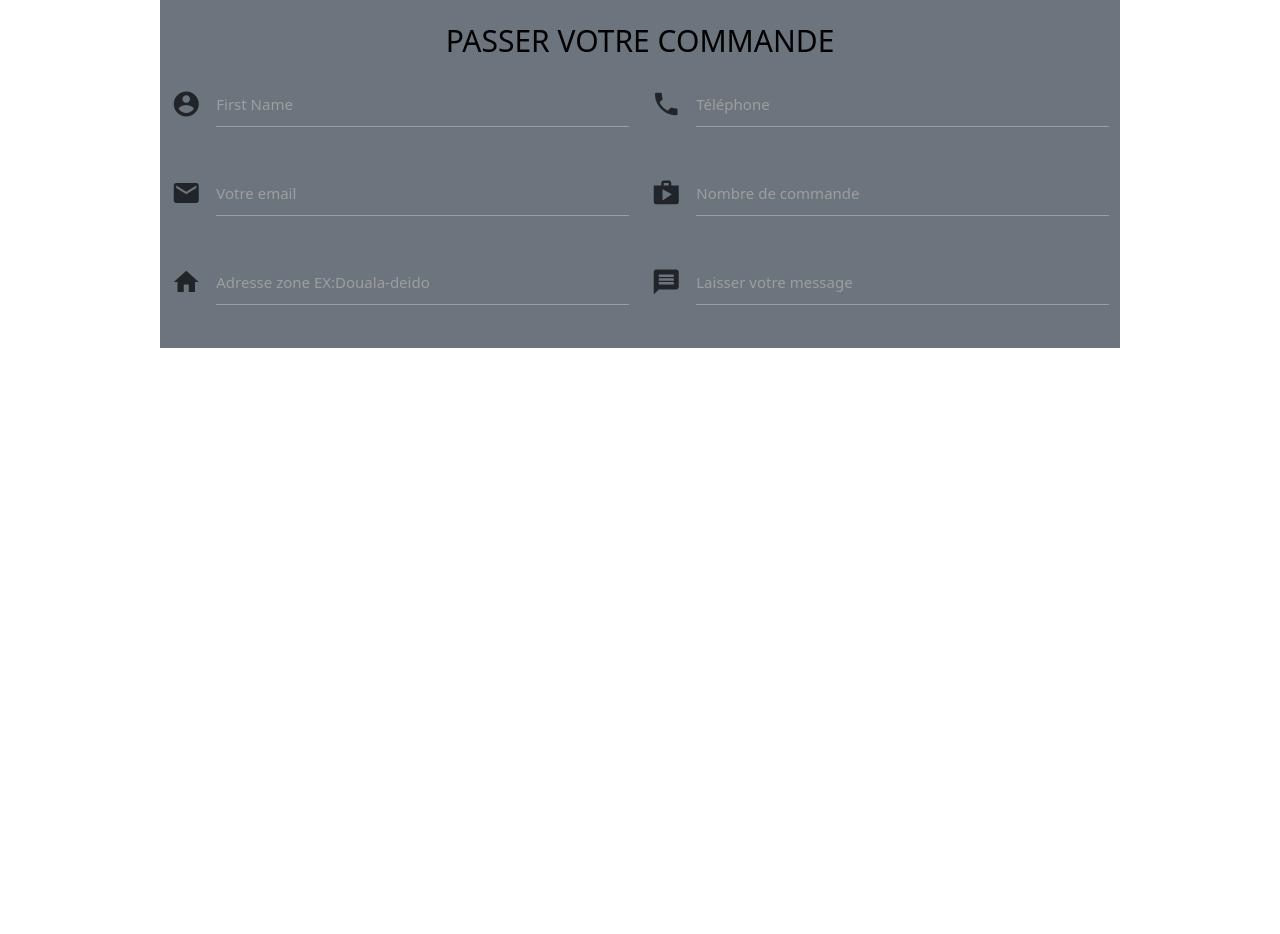
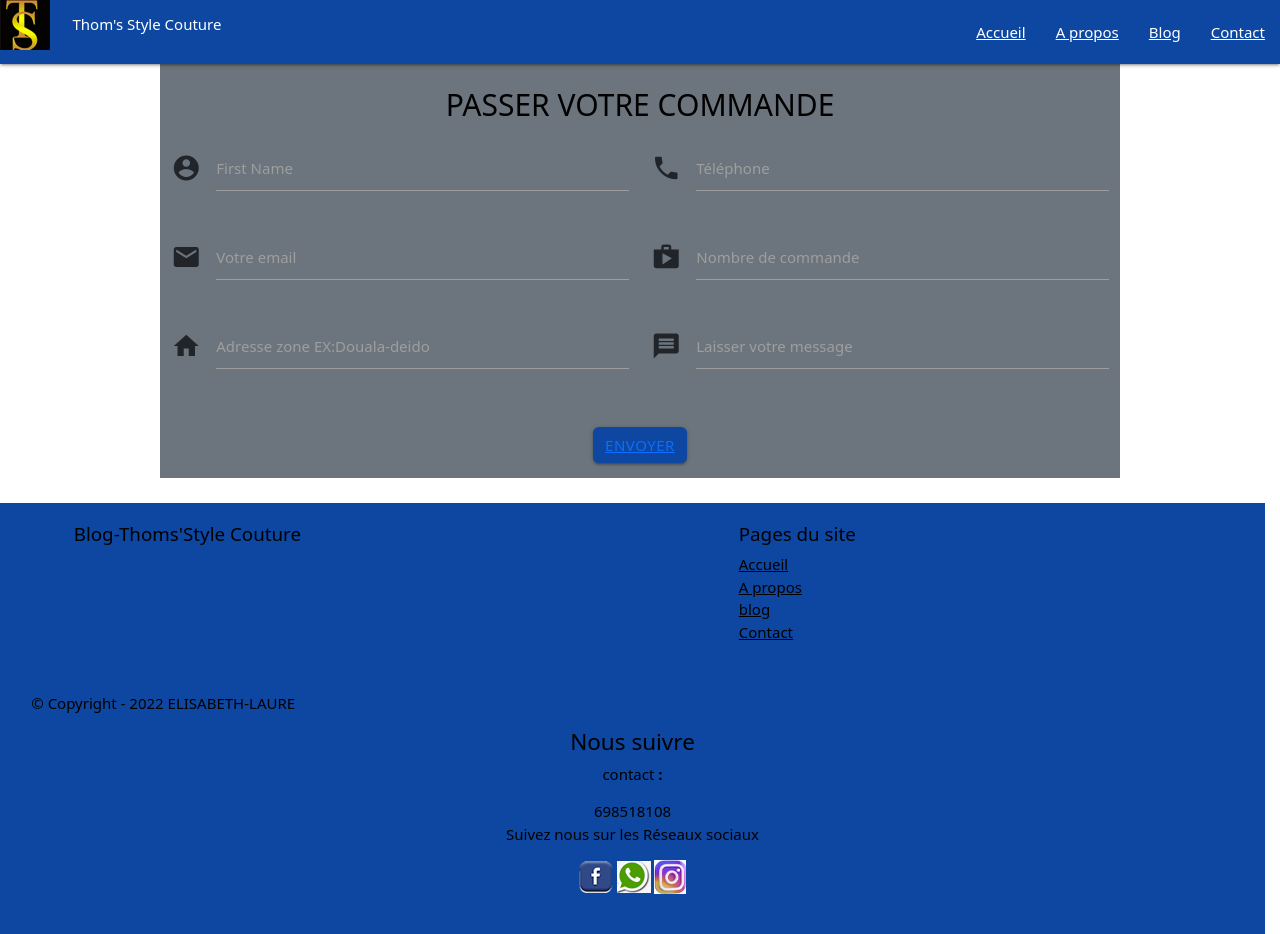
Before and after one commit to elisabethchemgnie/thoms, a website: page reserv.html in a window 1280 px wide. Before the commit the page ends 800 px from the top, so only its background shows below. Drawn offline with Linux system fonts and the light colour scheme.

Commit message:
changement de dossier et fichiers

```diff
--- a/reserv.html
+++ b/reserv.html
@@ -19,6 +19,40 @@
        <meta name="viewport" content="width=device-width, initial-scale=1.0" />
 
         <title>Thom's Style Couture</title>
+</head>
+<body>
+    <header>
+    </header>
+
+
+    <!--*****************************************************navbar******************************************************-->
+
+    <div class="navbar-fixed">
+        <nav class="blue darken-4">
+            <!-- <div class="container"> -->
+                <div class="nav-wrapper">
+                    <a id="logo-container" href="#" class="brand-logo"><h6 class="wihte-text left"><img src="assets\h_imgs\logo-web.png" width="50" alt="logo"  ><span class="text-upercase px-4 py-4">Thom's Style Couture</span></h5></a></h5></a>
+                    <a href="#" data-target="mobile-demo" class="sidenav-trigger"><i class="material-icons">menu</i></a>
+                    <ul class="right hide-on-med-and-down">
+                        <li><a href="#home">Accueil</a></li>
+                        <li><a href="#apropos">A propos</a></li>
+                        <li><a href="#blog">Blog</a></li>
+                        <li><a href="#contact">Contact</a></li>
+                    </ul>
+                </div>
+            </div>
+        </nav>
+
+    </div>
+
+
+    <ul class="sidenav" id="mobile-demo">
+         <li><a id="logo-container" href="#" class="brand-logo"><h6 class="black-text left"><img src="assets\h_imgs\logo-web.png" width="25" alt="logo"  ><span class="text-upercase px-4 py-4">Thom's Style Couture</span></h5></a></h5></a></li>
+            <li><a href="#home">Accueil</a></li>
+            <li><a href="#apropos">A propos</a></li>
+            <li><a href="#blog">Blog</a></li>
+            <li><a href="#contact">Contact</a></li>
+    </ul>
 
 <body>
 <section class="container  bg-secondary mb-3 w-75 mx-auto">
@@ -62,6 +96,11 @@
                     <label for="icon_text">Laisser votre message</label>
                     </div>
                 </div>
+                <div class="input-field col s12 center align ">
+                    <button class="btn waves- waves-dark blue darken-4">
+                        <a href=""> envoyer </a>
+                    </button>
+                <div>
             </form>
         </div>
 </section>
@@ -69,9 +108,65 @@
 
 
 
+<footer class="page-footer blue darken-4 ">
+    <div class="container">
+      <div class="row">
+        <div class="col l6 s12">
+          <h5 class="black-text">Blog-Thoms'Style Couture</h5>
+          <p class="black-text text-lighten-4"></p>
+        </div>
+        <div class="col l4 offset-l2 s12">
+          <h5 class="black-text">Pages du site</h5>
+          <ul>
+            <li><a class=" black-text text-lighten-3" href="#home">Accueil</a></li>
+            <li><a class=" black-text text-lighten-3" href="#apropos">A propos</a></li>
+            <li><a class=" black-text text-lighten-3" href="#blog">blog</a></li>
+            <li><a class=" black-text text-lighten-3" href="#contact">Contact</a></li>
+          </ul>
+        </div>
+      </div>
+    </div>
+    <div class="footer-copyright blue darken-4">
+      <div class="container blue darken-4 black-text">
+      © Copyright - 2022 ELISABETH-LAURE
+
+      </div>
+      <div class="container blue darken-4 black-text">
+
+        </div>
+    </div>
+    <section class=" darken-2 black-text center">
+        <div class="container">
+              <div class="row">
+                <div class="col s12">
+                  <h4>Nous suivre</h4>
+                  <p>contact <strong>:</strong></p><span>698518108</span>
+                 <p>Suivez nous sur les Réseaux sociaux</p>
+                  <a href="#" class="black-textwhite-text">
+                    <i class="fab fa-facebook"><a href="#"><img src="assets\h_imgs\rs_facebook.png" alt=""></i></a>
+                  </a>
+                  <a href="#" class="black-text">
+                    <i class="fab fa-whatsapp"><a href="#"><img src="assets\h_imgs\icon w.png" alt=""></i></a>
+                  </a>
+                  <a href="#" class="black-text">
+                      <i class="fab fa-instagramme"><a href="https://www.instagram.com/invites/contact/?i=16glm99g6xim3&utm_content=rf0xy2x "><img src="assets\h_imgs\logo-insta.png" alt=""></a></i>
+                  </a>
+                  <a href="#" class="black-text">
+                      <i class="fab fa-google-plus"></i>
+                  </a>
+                  <a href="#" class="black-text">
+                      <i class="fab fa-pinterest"></i>
+                  </a>
+                </div>
+              </div>
+        </div>
+    </section>
+</footer>
+
+
 <script src="js/jquery.js"></script>
 <!--JavaScript at end of body for optimized loading-->
-<script src="js/materialize.min.js"></script>
+<script type="text/javascript" src="js/materialize.min.js"></script>
 <script src="js/bootstrap.bundle.min.js"></script>
 <script>
   $(function (){
@@ -79,6 +174,7 @@
       $('.parallax').parallax();
       $('.slider').slider({full_width: false, height:1200});
   });
+
 </script>
 
 </body>
```
Also changed, not shown: index.html (+4 -4 lines), assets/h_imgs/logo-insta.png (added).
